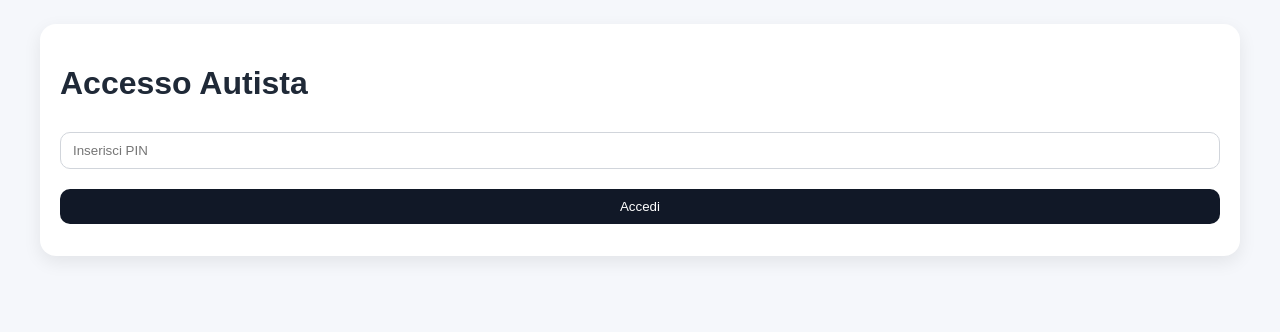
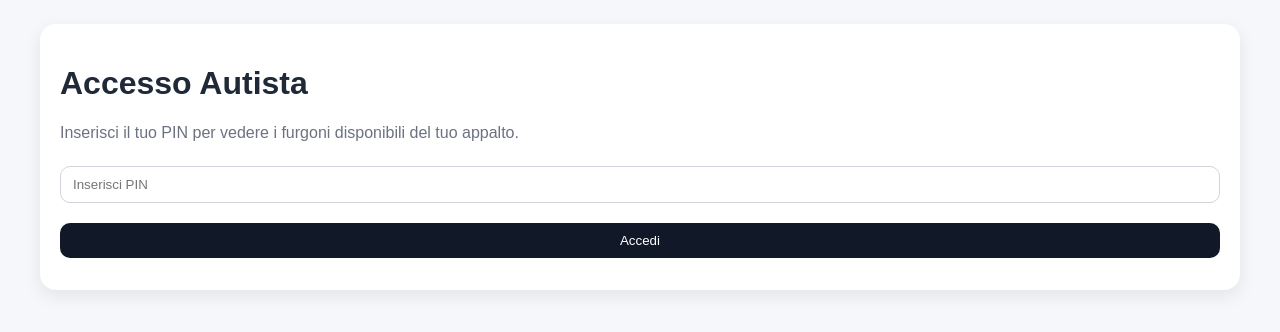
Before and after one commit to Mpa-flotta/furgoni-app, a Flask app: page /driver in a window 1280 px wide. Shown: the top 332 px of the page. Run offline with Flask 3, Linux system fonts and the light colour scheme; some libraries are stand-ins or nearby versions.

Commit message:
Update driver_select.html

```diff
--- a/templates/driver_select.html
+++ b/templates/driver_select.html
@@ -3,6 +3,7 @@
 
 <div class="card">
     <h1>Accesso Autista</h1>
+    <p class="muted">Inserisci il tuo PIN per vedere i furgoni disponibili del tuo appalto.</p>
 
     <form method="post">
         <input type="hidden" name="action" value="login">
```
